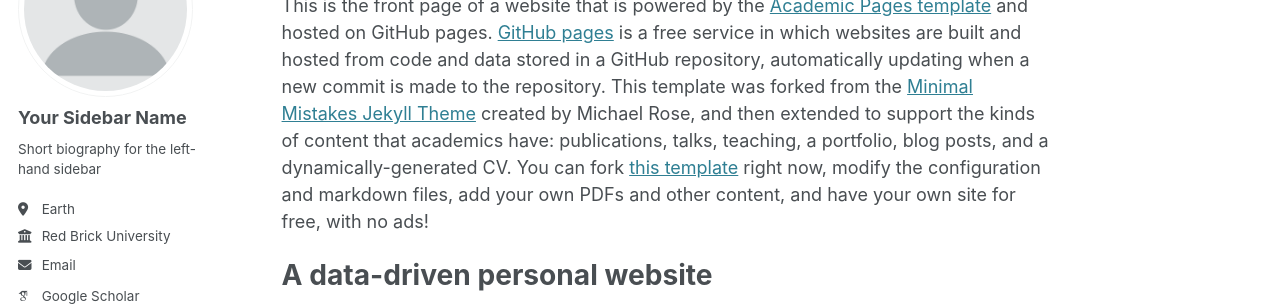
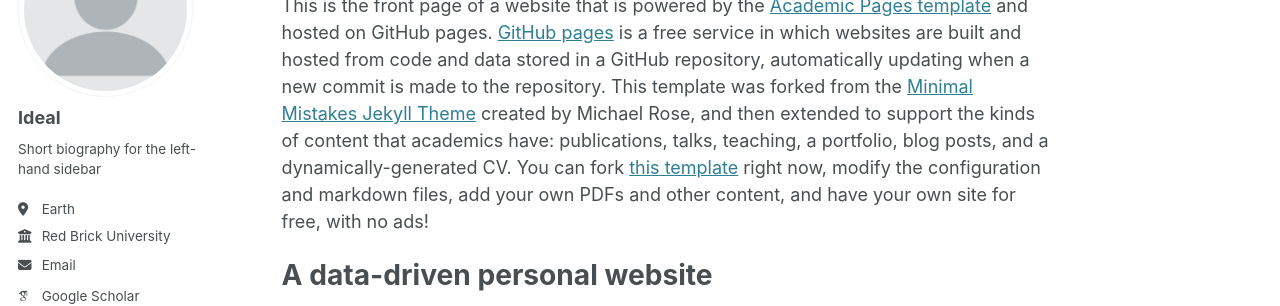
Before and after one commit to Malyuk-afk/IdealsBlog, a Jekyll site: the page built from _pages/about.md, in a window 1280 px wide. Shown: the part 177-483 px from the top of the page. Built offline with Jekyll 4.4.1, drawn with Linux system fonts in a browser that asks for light colours; some web fonts are replaced.

Commit message:
Update _config.yml

```diff
--- a/_config.yml
+++ b/_config.yml
@@ -23,7 +23,7 @@ repository               : "academicpages/academicpages.github.io"
 author:
   # Biographic information
   avatar           : "profile.png"
-  name             : "Your Sidebar Name"
+  name             : "Ideal"
   pronouns         : # example: "she/her"
   bio              : "Short biography for the left-hand sidebar"
   location         : "Earth"
```
